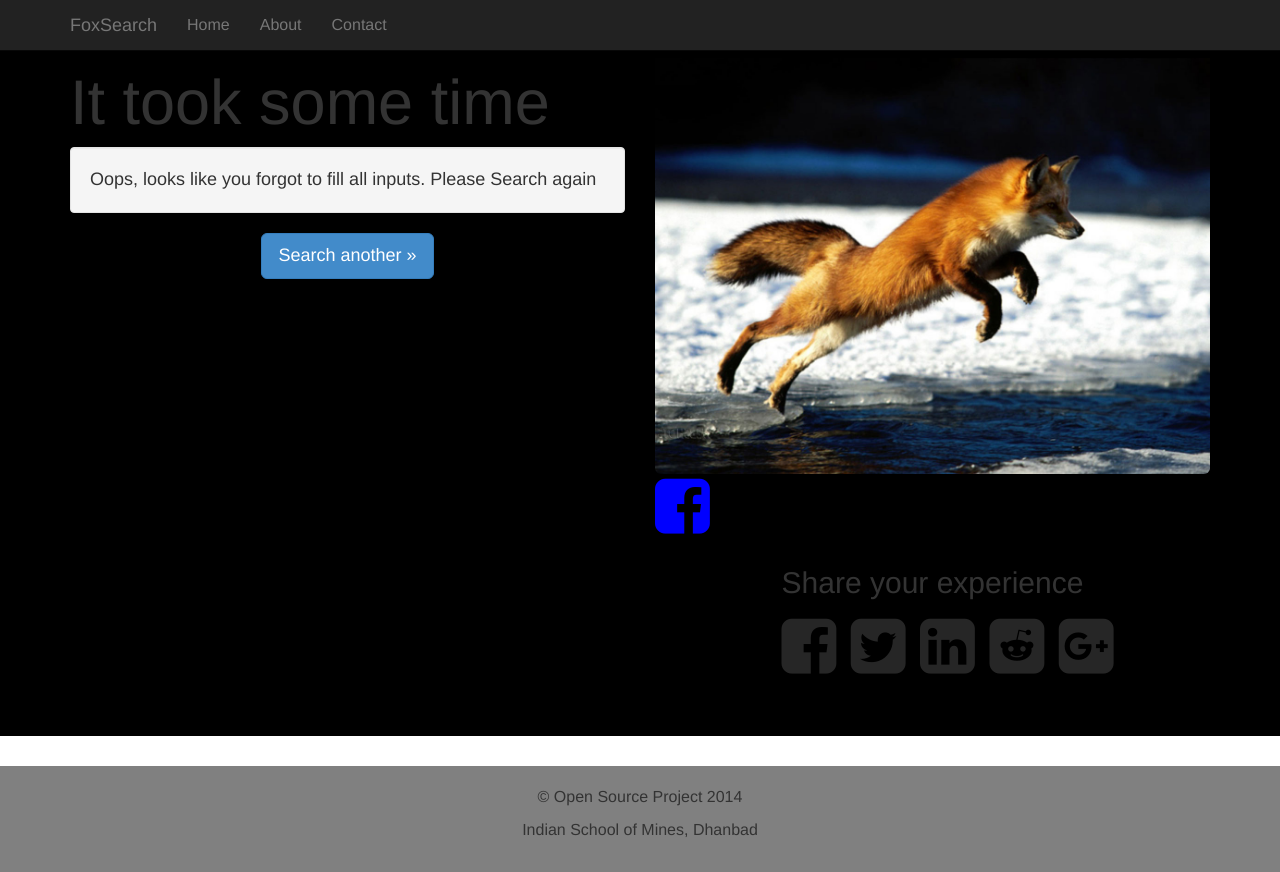
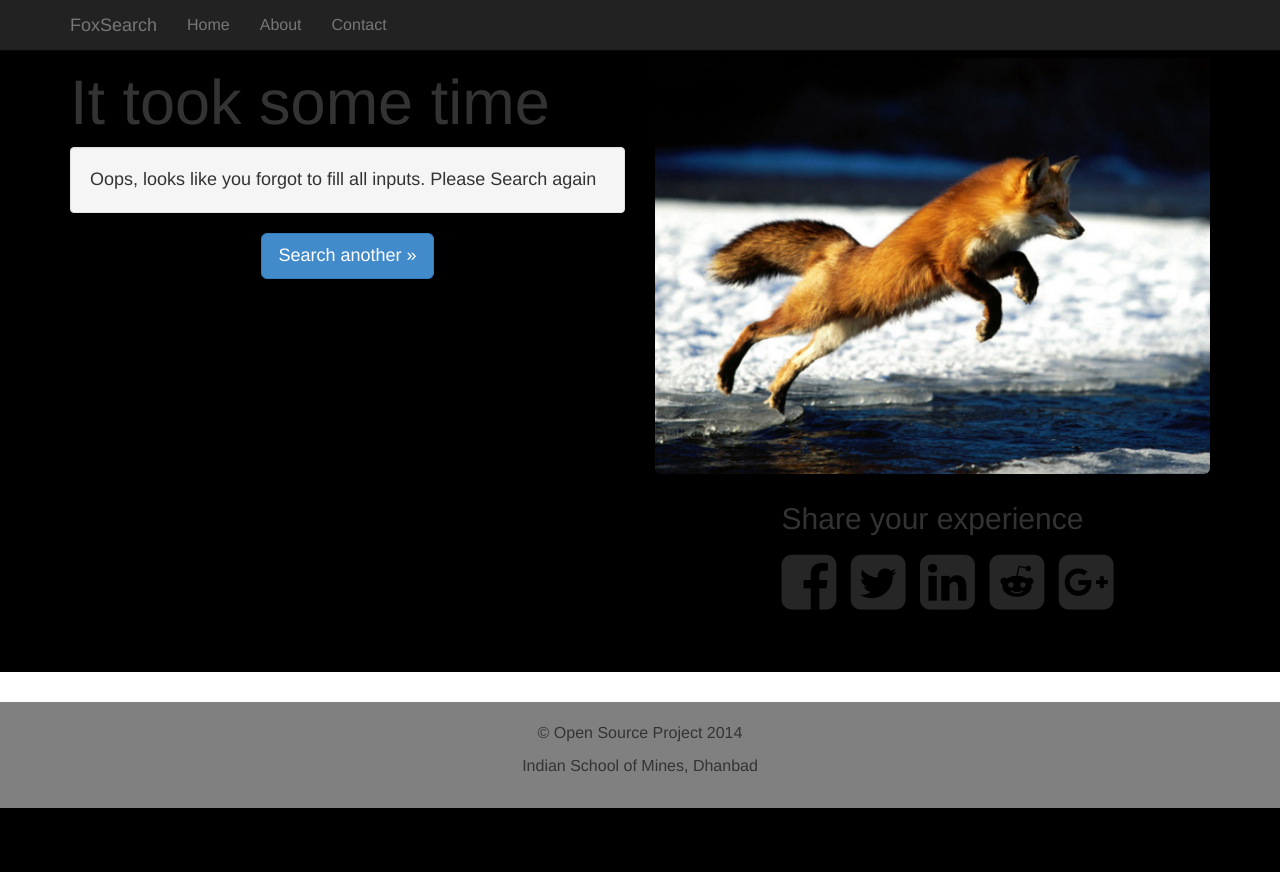
Before and after one commit to codeht1/foxsearch, a Django app: page /result/ in a window 1280 px wide. After the commit the page ends 808 px from the top, so only its background shows below. Run offline with Django 3.2, Linux system fonts and the light colour scheme; parts of the project's set-up code (start-up, migrations or seed data) failed here and were passed over; some libraries are stand-ins or nearby versions.

Commit message:
Just Styling

```diff
--- a/templates/result.html
+++ b/templates/result.html
@@ -40,7 +40,6 @@
         </div>
         <div class = 'col-md-6'>
         <img src = "{% static 'img/foxresult.jpg' %}" class = 'img-responsive img-rounded' style="padding-top:10px" />
-        <i class="fa fa-facebook-square fa-4x" style="color:blue"></i>
         <p><h2 style="text-align: center;"> Share your experience </h2></p>
         <ul class="sharing">
        <li>
```
